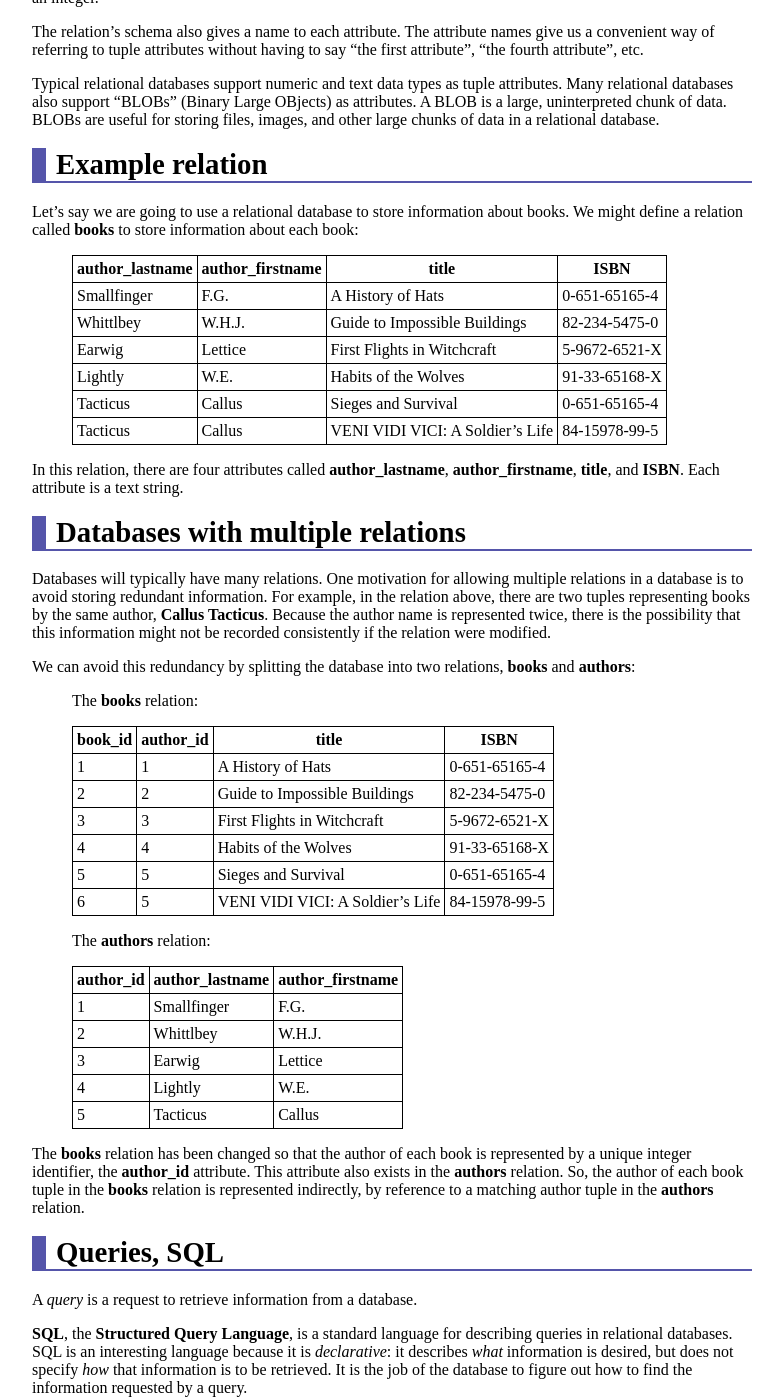
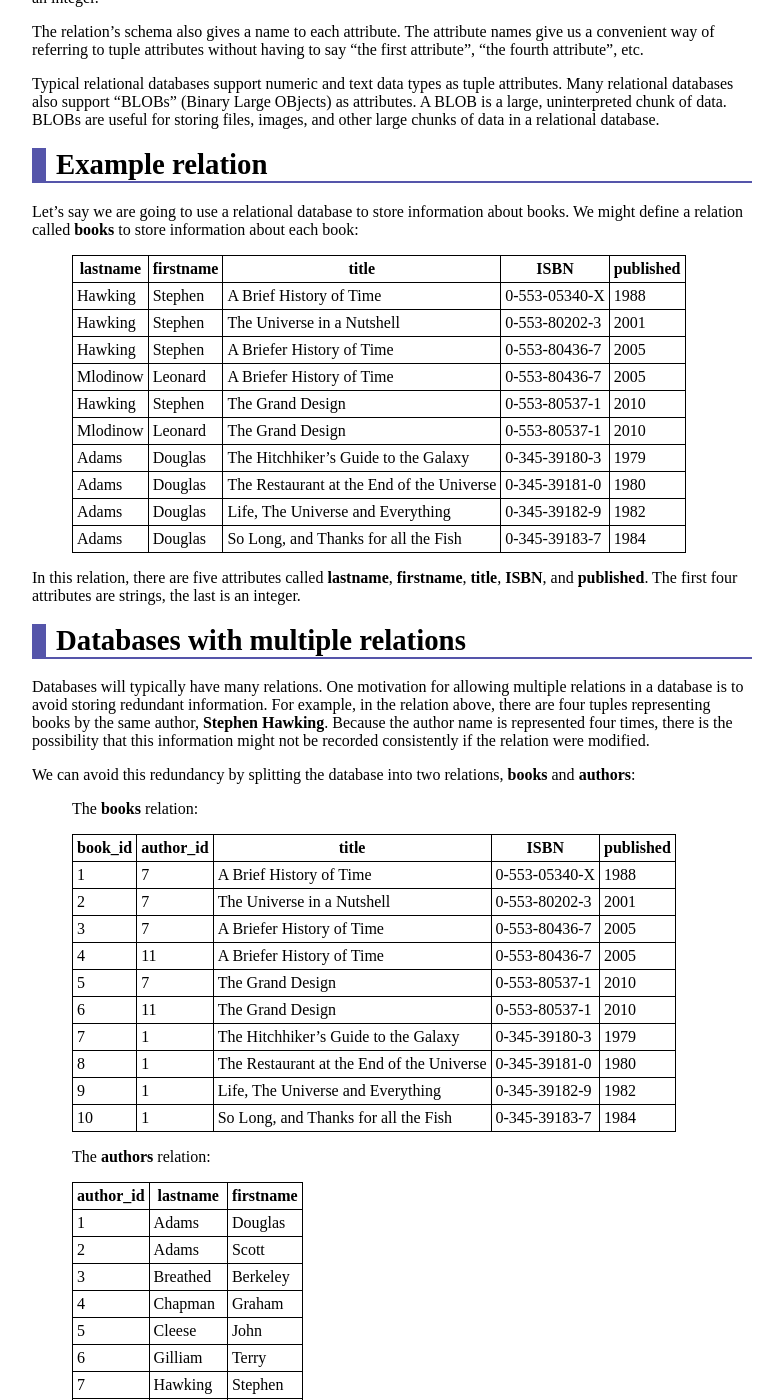
Before and after one commit to ycpcs/cs320-spring2017, a Jekyll site: the page built from lectures/lecture09.md, in a window 1280 px wide and 1400 px high, scrolled down 198 px. Shown: the whole window, without its empty margins (248-1031 px from the left). Built offline with Jekyll 4.4.1, drawn with Linux system fonts in a browser that asks for light colours; some of the changed text lies outside the part shown.

Commit message:
updates to SQL lectures

```diff
--- a/lectures/lecture09.md
+++ b/lectures/lecture09.md
@@ -16,44 +16,61 @@ Example relation
 
 Let's say we are going to use a relational database to store information about books. We might define a relation called **books** to store information about each book:
 
-> author\_lastname | author\_firstname | title | ISBN
-> ---------------- | ----------------- | ----- | ----
-> Smallfinger  | F.G.  | A History of Hats | 0-651-65165-4
-> Whittlbey | W.H.J. | Guide to Impossible Buildings  | 82-234-5475-0
-> Earwig | Lettice | First Flights in Witchcraft | 5-9672-6521-X
-> Lightly | W.E. | Habits of the Wolves | 91-33-65168-X
-> Tacticus | Callus | Sieges and Survival | 0-651-65165-4
-> Tacticus | Callus | VENI VIDI VICI: A Soldier's Life | 84-15978-99-5
+> lastname | firstname | title | ISBN | published
+> ---------------- | ----------------- | ----- | ---- | --------
+> Hawking | Stephen | A Brief History of Time | 0-553-05340-X | 1988
+> Hawking | Stephen | The Universe in a Nutshell | 0-553-80202-3 | 2001
+> Hawking | Stephen | A Briefer History of Time | 0-553-80436-7 | 2005
+> Mlodinow | Leonard | A Briefer History of Time | 0-553-80436-7 | 2005
+> Hawking | Stephen | The Grand Design | 0-553-80537-1 | 2010
+> Mlodinow | Leonard | The Grand Design | 0-553-80537-1 | 2010
+> Adams | Douglas | The Hitchhiker's Guide to the Galaxy | 0-345-39180-3 | 1979
+> Adams | Douglas | The Restaurant at the End of the Universe | 0-345-39181-0 | 1980
+> Adams | Douglas | Life, The Universe and Everything | 0-345-39182-9 | 1982
+> Adams | Douglas | So Long, and Thanks for all the Fish | 0-345-39183-7 | 1984
 
-In this relation, there are four attributes called **author\_lastname**, **author\_firstname**, **title**, and **ISBN**. Each attribute is a text string.
+In this relation, there are five attributes called **lastname**, **firstname**, **title**, **ISBN**, and **published**. The first four attributes are strings, the last is an integer.
 
 Databases with multiple relations
 =================================
 
-Databases will typically have many relations. One motivation for allowing multiple relations in a database is to avoid storing redundant information. For example, in the relation above, there are two tuples representing books by the same author, **Callus Tacticus**. Because the author name is represented twice, there is the possibility that this information might not be recorded consistently if the relation were modified.
+Databases will typically have many relations. One motivation for allowing multiple relations in a database is to avoid storing redundant information. For example, in the relation above, there are four tuples representing books by the same author, **Stephen Hawking**. Because the author name is represented four times, there is the possibility that this information might not be recorded consistently if the relation were modified.
 
 We can avoid this redundancy by splitting the database into two relations, **books** and **authors**:
 
 > The **books** relation:
 >
-> book\_id | author\_id | title | ISBN
-> ---- | ---------- | ----- | ----
-> 1 | 1 | A History of Hats | 0-651-65165-4
-> 2 | 2 | Guide to Impossible Buildings | 82-234-5475-0
-> 3 | 3 | First Flights in Witchcraft | 5-9672-6521-X
-> 4 | 4 | Habits of the Wolves | 91-33-65168-X
-> 5 | 5 | Sieges and Survival | 0-651-65165-4
-> 6 | 5 | VENI VIDI VICI: A Soldier's Life | 84-15978-99-5
+> book\_id | author\_id | title | ISBN | published
+> ---- | ---------- | ----- | ---- | ------
+> 1 | 7 | A Brief History of Time | 0-553-05340-X | 1988
+> 2 | 7 | The Universe in a Nutshell | 0-553-80202-3 | 2001
+> 3 | 7 | A Briefer History of Time | 0-553-80436-7 | 2005
+> 4 | 11 | A Briefer History of Time | 0-553-80436-7 | 2005
+> 5 | 7 | The Grand Design | 0-553-80537-1 | 2010
+> 6 | 11 | The Grand Design | 0-553-80537-1 | 2010
+> 7 | 1 | The Hitchhiker's Guide to the Galaxy | 0-345-39180-3 | 1979
+> 8 | 1 | The Restaurant at the End of the Universe | 0-345-39181-0 | 1980
+> 9 | 1 | Life, The Universe and Everything | 0-345-39182-9 | 1982
+> 10 | 1 | So Long, and Thanks for all the Fish | 0-345-39183-7 | 1984
 >
 > The **authors** relation:
 >
-> author\_id | author\_lastname | author\_firstname
+> author\_id | lastname | firstname
 > ---------- | ---------------- | -----------------
-> 1 | Smallfinger | F.G.
-> 2 | Whittlbey | W.H.J.
-> 3 | Earwig | Lettice
-> 4 | Lightly | W.E.
-> 5 | Tacticus | Callus
+> 1 | Adams | Douglas
+> 2 | Adams | Scott
+> 3 | Breathed | Berkeley
+> 4 | Chapman | Graham
+> 5 | Cleese |  John
+> 6 | Gilliam | Terry
+> 7 | Hawking | Stephen
+> 8 | Idle | Eric
+> 9 | Jones | Terry
+> 10 | Kahneman | Daniel
+> 11 | Mlodinow | Leonard
+> 12 | Newton | Isaac
+> 13 | Palin | Michael
+> 14 | Watterson | Bill
 
 The **books** relation has been changed so that the author of each book is represented by a unique integer identifier, the **author\_id** attribute. This attribute also exists in the **authors** relation. So, the author of each book tuple in the **books** relation is represented indirectly, by reference to a matching author tuple in the **authors** relation.
 
@@ -64,31 +81,35 @@ A *query* is a request to retrieve information from a database.
 
 **SQL**, the **Structured Query Language**, is a standard language for describing queries in relational databases. SQL is an interesting language because it is *declarative*: it describes *what* information is desired, but does not specify *how* that information is to be retrieved. It is the job of the database to figure out how to find the information requested by a query.
 
-Example: let's say we want to find the titles of all books written by **F.G. Smallfinger**. In our original database, in which only the **books** relation exists, we could express that query as follows:
+Example: let's say we want to find the titles of all books written by **Sephen Hawking**. In our original database, in which only the **books** relation exists, we could express that query as follows:
 
     select title
         from books
-        where author_lastname = 'Smallfinger' and author_firstname = 'F.G.'
+        where lastname = 'Hawking' and firstname = 'Stephen'
 
 A SQL **select** statement specifies a query, and has three parts:
 
 -   Which attribute values to retrieve. In the example above, only the **title** attribute is requested.
 -   Which relations are involved in the query. In the example above, only the **books** relation is queried.
--   A *condition* describing which tuples contain the desired information. In the example above, the condition requires that tuples were **author\_lastname = 'Smallfinger'** and **author\_firstname = 'F.G.'** are desired.
+-   A *condition* describing which tuples contain the desired information. In the example above, the condition requires that tuples were **lastname = 'Hawking'** and **firstname = 'Stephen'** are desired.
 
-This query will match a single tuple in the **books** relation, and return a single **title** value, **A History of Hats**.
+This query will match multiple tuples in the **books** relation, and return the following **title** values:
+> **A Brief History of Time**
+> **The Universe in a Nutshell**
+> **A Briefer History of Time**
+> **The Grand Design**
 
 Joins
 =====
 
 A *join* is a query which retrieves information from multiple relations. Joins are a powerful way to exploint *associations* between tuples in different relations. The idea is that a query retrieving information from multiple relations will specify a *join condition* which links attribute values in tuples of two relations.
 
-Let's consider how to find the titles of all books by **F.G. Smallfinger** in the second version of the database, where we have two relations, **books** and **authors**. We will need to do a join of both relations in order to connect the author name and book title, which are now stored in different relations:
+Let's consider how to find the titles of all books by **Stephen Hawking** in the second version of the database, where we have two relations, **books** and **authors**. We will need to do a join of both relations in order to connect the author name and book title, which are now stored in different relations:
 
     select books.title
         from books, authors
         where books.author_id = authors.author_id
-            and authors.author_lastname = 'Smallfinger' and authors.author_firstname = 'F.G.'
+            and authors.lastname = 'Hawking' and authors.firstname = 'Stephen'
 
 Note several interesting details of this query:
 
@@ -117,8 +138,8 @@ For very large relations, a sequential scan may do much more work than necessary
 
 To answer queries as efficiently as possible, the database should limit its scan to as small a subset of tuples as possible. This can be done using an *index*.
 
-For example: let's say that in the book database, we will frequently need to search for authors by last name. To make those queries more efficient, we can build an index on the **author\_lastname** attribute. Queries such as
+For example: let's say that in the book database, we will frequently need to search for authors by last name. To make those queries more efficient, we can build an index on the **lastname** attribute. Queries such as
 
-    select author_id from authors where author_lastname = 'Smith';
+    select author_id from authors where lastname = 'Smith';
 
-can be answered efficiently because the index on **author\_lastname** will allow the database to ignore tuples in which the value of that attribute is not 'Smith'.
+can be answered efficiently because the index on **lastname** will allow the database to ignore tuples in which the value of that attribute is not 'Smith'.
```
Also changed, not shown: labs/lab04.md (+15 -20 lines), lectures/lecture10.md (+1 -1 lines).
